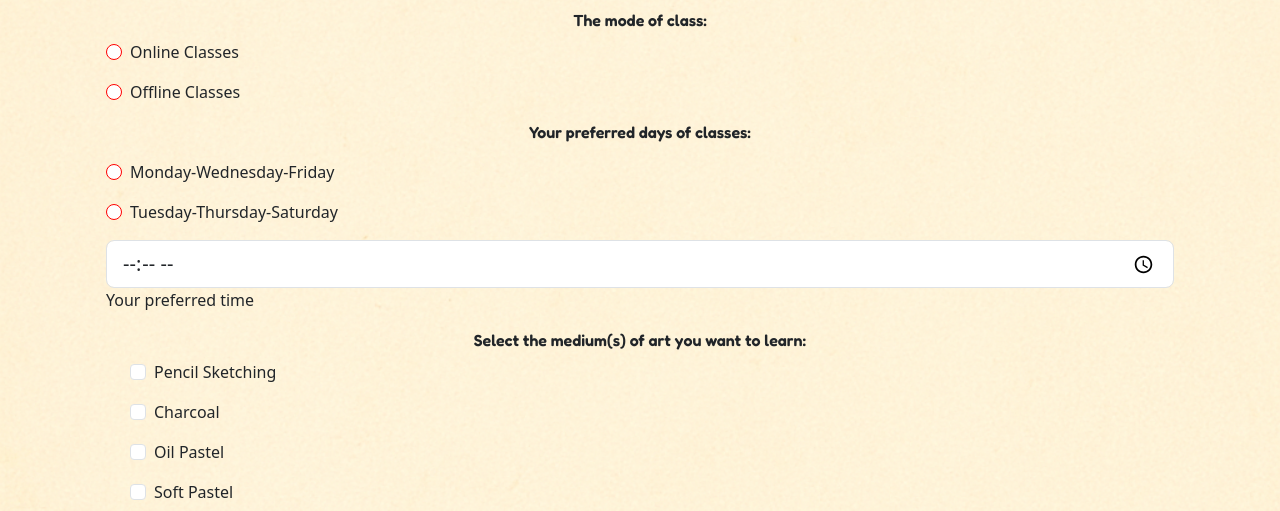
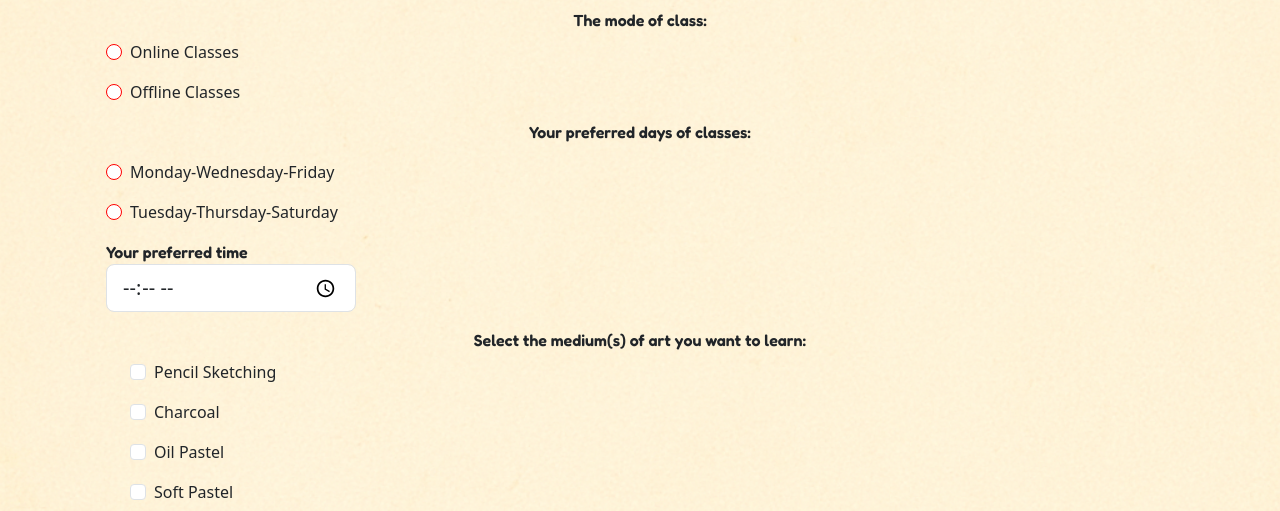
Before and after one commit to CodeVIP123/charu-art-website-django, a Django app: template templates/register.html in a window 1280 px wide. Shown: the part 683-1194 px from the top of the page. Run offline with Django 3.2, Linux system fonts and the light colour scheme; the template is opened without the code that fills it, so the values that code supplies are empty.

Commit message:
modified:   templates/register.html

```diff
--- a/templates/register.html
+++ b/templates/register.html
@@ -58,8 +58,8 @@ Registeration
         <label for="t-th-s" class="form-check-label">Tuesday-Thursday-Saturday</label>
     </div>
     <div class="mb-3">
-        <input type="time" name="pr_time" id="id_pr_time" class="form-control form-control-lg" value="0:0:0">
-        <label for="id_pr_time">Your preferred time</label>
+        <label for="id_pr_time"><b>Your preferred time</b></label>
+        <input type="time" name="pr_time" style="width: 250px;" id="id_pr_time" class="form-control form-control-lg" value="0:0:0">
     </div>
     <p class="text-center my-2"><b>Select the medium(s) of art you want to learn:</b></p>
     <div class="px-4">
```
